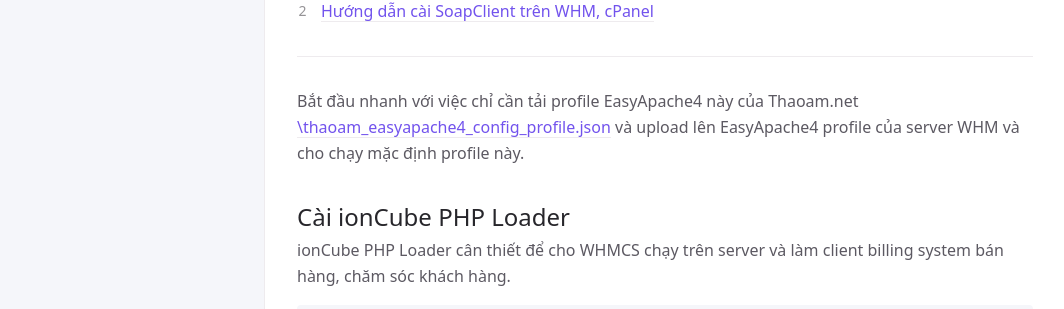
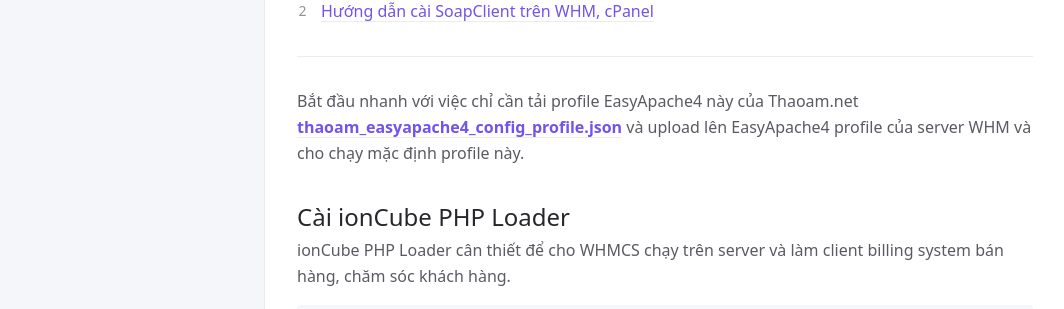
Before and after one commit to thaoam/documents, a Jekyll site: the page built from docs/configuration.md, in a window 1280 px wide and 900 px high. Shown: the part 440-749 px from the top of the window, without its empty margins (107-1171 px from the left). Built offline with Jekyll 4.4.1, drawn with Linux system fonts in a browser that asks for light colours; part of the change alters nothing that is shown.

```diff
--- a/docs/configuration.md
+++ b/docs/configuration.md
@@ -18,7 +18,7 @@ Tài liệu này dành cho root server cấu hình cho server trên WHM để đ
 
 ---
 
-Bắt đầu nhanh với việc chỉ cần tải profile EasyApache4 này của Thaoam.net [\thaoam_easyapache4_config_profile.json](https://github.com/just-the-docs/just-the-docs/tree/main/thaoam_easyapache4_config_profile.json) và upload lên EasyApache4 profile của server WHM và cho chạy mặc định profile này.
+Bắt đầu nhanh với việc chỉ cần tải profile EasyApache4 này của Thaoam.net [**thaoam_easyapache4_config_profile.json**](https://github.com/Thao-Am-Private-Charity-Funds-Vietnam/documents/tree/main/thaoam_easyapache4_config_profile.json) và upload lên EasyApache4 profile của server WHM và cho chạy mặc định profile này.
 
 ## Cài ionCube PHP Loader
 
```
